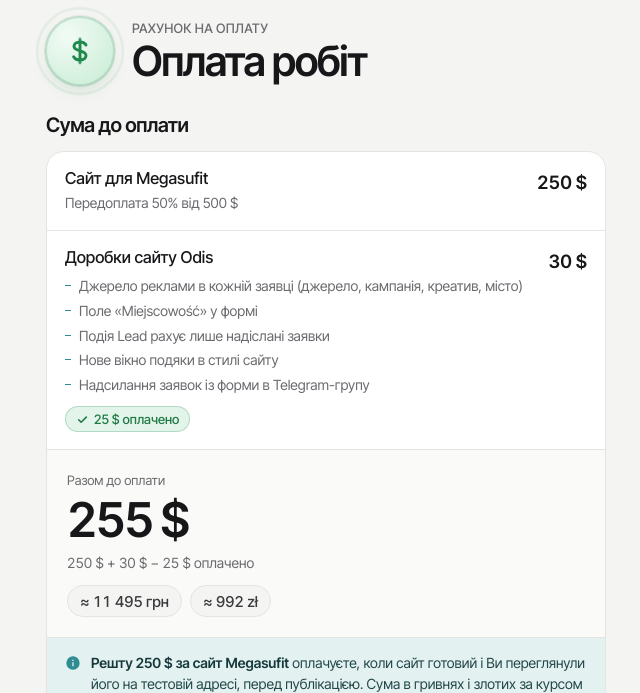
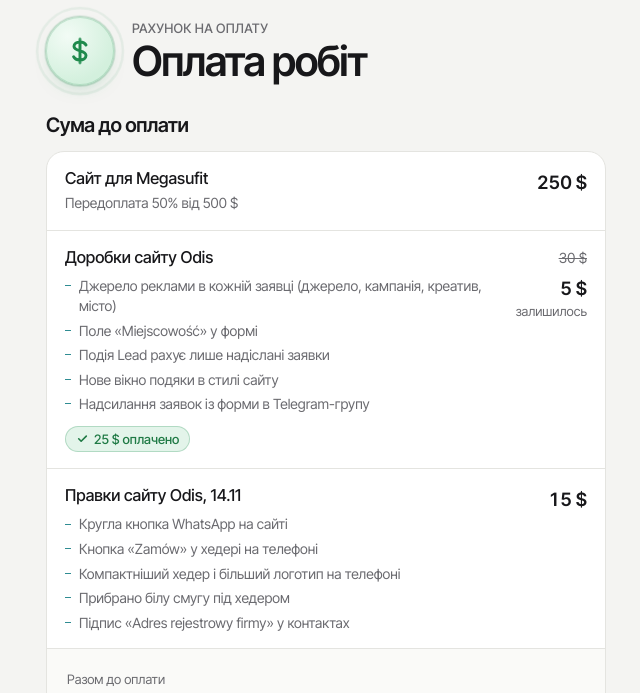
Before and after one commit to apstudio21/oplata, a plain HTML site: page index.html in a window 1280 px wide. Shown: the part 66-759 px from the top of the page, without its empty margins (314-954 px from the left). Drawn offline with Linux system fonts and the light colour scheme.

Commit message:
Odis: 5 $ left on first item, add 14.11 fixes (15 $), total 270 $
Co-Authored-By: Claude Opus 5.5 <noreply@anthropic.com>
Claude-Session: https://claude.ai/code/session_01CViR4aodsmMf5ce4ncYHe8

```diff
--- a/index.html
+++ b/index.html
@@ -79,6 +79,9 @@ h1{font-weight:600;font-size:clamp(2rem,8vw,2.6rem);line-height:1.05;letter-spac
 .paid{display:inline-flex;align-items:center;gap:5px;height:26px;padding:0 10px;border-radius:99px;background:#E3F4EA;color:#1F7A45;border:1px solid rgba(31,138,76,.25);font-size:13px;font-weight:500;white-space:nowrap}
 .amount__calc{font-size:14px;color:var(--mut);margin-top:8px;font-variant-numeric:tabular-nums}
 .item__sum{flex:none;font-weight:600;font-size:1.15rem;font-variant-numeric:tabular-nums;white-space:nowrap}
+.item__side .item__sum{line-height:1.2}
+.item__old{font-size:14px;color:var(--mut);text-decoration:line-through;font-variant-numeric:tabular-nums;white-space:nowrap}
+.item__left{font-size:13px;color:var(--mut);white-space:nowrap;margin-top:-6px}
 .fx{display:flex;flex-wrap:wrap;gap:8px;margin-top:12px}
 .fx__item{display:inline-flex;align-items:center;height:32px;padding:0 12px;border-radius:99px;background:var(--bg);border:1px solid var(--line);font-size:15px;font-weight:500;font-variant-numeric:tabular-nums;color:#3A3A3F}
 .card__sub{font-size:14px;line-height:1.45;color:var(--c-mut);margin-top:6px}
@@ -176,15 +179,32 @@ h1{font-weight:600;font-size:clamp(2rem,8vw,2.6rem);line-height:1.05;letter-spac
           </ul>
           <span class="paid paid--below"><svg viewBox="0 0 24 24" width="13" height="13" aria-hidden="true"><path d="M5 12.5l4.5 4.5L19 7.5" fill="none" stroke="currentColor" stroke-width="3" stroke-linecap="round" stroke-linejoin="round"/></svg>25&nbsp;$ оплачено</span>
         </div>
-        <p class="item__sum">30&nbsp;$</p>
+        <div class="item__side">
+          <s class="item__old">30&nbsp;$</s>
+          <p class="item__sum">5&nbsp;$</p>
+          <p class="item__left">залишилось</p>
+        </div>
+      </div>
+      <div class="item">
+        <div class="item__txt">
+          <p class="item__name">Правки сайту Odis, 14.11</p>
+          <ul class="item__list">
+            <li>Кругла кнопка WhatsApp на сайті</li>
+            <li>Кнопка «Zamów» у хедері на телефоні</li>
+            <li>Компактніший хедер і більший логотип на телефоні</li>
+            <li>Прибрано білу смугу під хедером</li>
+            <li>Підпис «Adres rejestrowy firmy» у контактах</li>
+          </ul>
+        </div>
+        <p class="item__sum">15&nbsp;$</p>
       </div>
       <div class="amount">
         <p class="amount__label">Разом до оплати</p>
-        <p class="amount__val">255&nbsp;$</p>
-        <p class="amount__calc">250&nbsp;$ + 30&nbsp;$ − 25&nbsp;$ оплачено</p>
+        <p class="amount__val">270&nbsp;$</p>
+        <p class="amount__calc">250&nbsp;$ + 5&nbsp;$ + 15&nbsp;$</p>
         <div class="fx">
-          <span class="fx__item">≈ 11&nbsp;495 грн</span>
-          <span class="fx__item">≈ 992 zł</span>
+          <span class="fx__item">≈ 12&nbsp;171 грн</span>
+          <span class="fx__item">≈ 1&nbsp;050 zł</span>
         </div>
       </div>
       <div class="hint">
@@ -223,9 +243,9 @@ h1{font-weight:600;font-size:clamp(2rem,8vw,2.6rem);line-height:1.05;letter-spac
       <div class="row">
         <div class="row__txt">
           <p class="row__label">Сума в гривнях</p>
-          <p class="row__val">11&nbsp;495 грн</p>
+          <p class="row__val">12&nbsp;171 грн</p>
         </div>
-        <button class="copy" type="button" data-copy="11495" aria-label="Скопіювати суму в гривнях"></button>
+        <button class="copy" type="button" data-copy="12171" aria-label="Скопіювати суму в гривнях"></button>
       </div>
     </div>
   </section>
@@ -265,13 +285,13 @@ h1{font-weight:600;font-size:clamp(2rem,8vw,2.6rem);line-height:1.05;letter-spac
       <div class="row">
         <div class="row__txt">
           <p class="row__label">Сума в євро</p>
-          <p class="row__val">227 €</p>
+          <p class="row__val">240 €</p>
         </div>
-        <button class="copy" type="button" data-copy="227" aria-label="Скопіювати суму в євро"></button>
+        <button class="copy" type="button" data-copy="240" aria-label="Скопіювати суму в євро"></button>
       </div>
       <div class="hint">
         <svg viewBox="0 0 24 24" width="16" height="16" aria-hidden="true"><path d="M12 2a10 10 0 1 0 0 20 10 10 0 0 0 0-20zm1 15h-2v-6h2v6zm0-8h-2V7h2v2z" fill="currentColor"/></svg>
-        <span><b>Можна платити з польського рахунку в злотих.</b> У банківському додатку оберіть переказ SEPA (przelew SEPA) і вкажіть суму 227&nbsp;€ (це ≈&nbsp;992&nbsp;zł). Банк сам спише злоті й конвертує їх у євро за своїм курсом. Зазвичай гроші приходять наступного робочого дня.</span>
+        <span><b>Можна платити з польського рахунку в злотих.</b> У банківському додатку оберіть переказ SEPA (przelew SEPA) і вкажіть суму 240&nbsp;€ (це ≈&nbsp;1&nbsp;050&nbsp;zł). Банк сам спише злоті й конвертує їх у євро за своїм курсом. Зазвичай гроші приходять наступного робочого дня.</span>
       </div>
     </div>
   </section>
```
